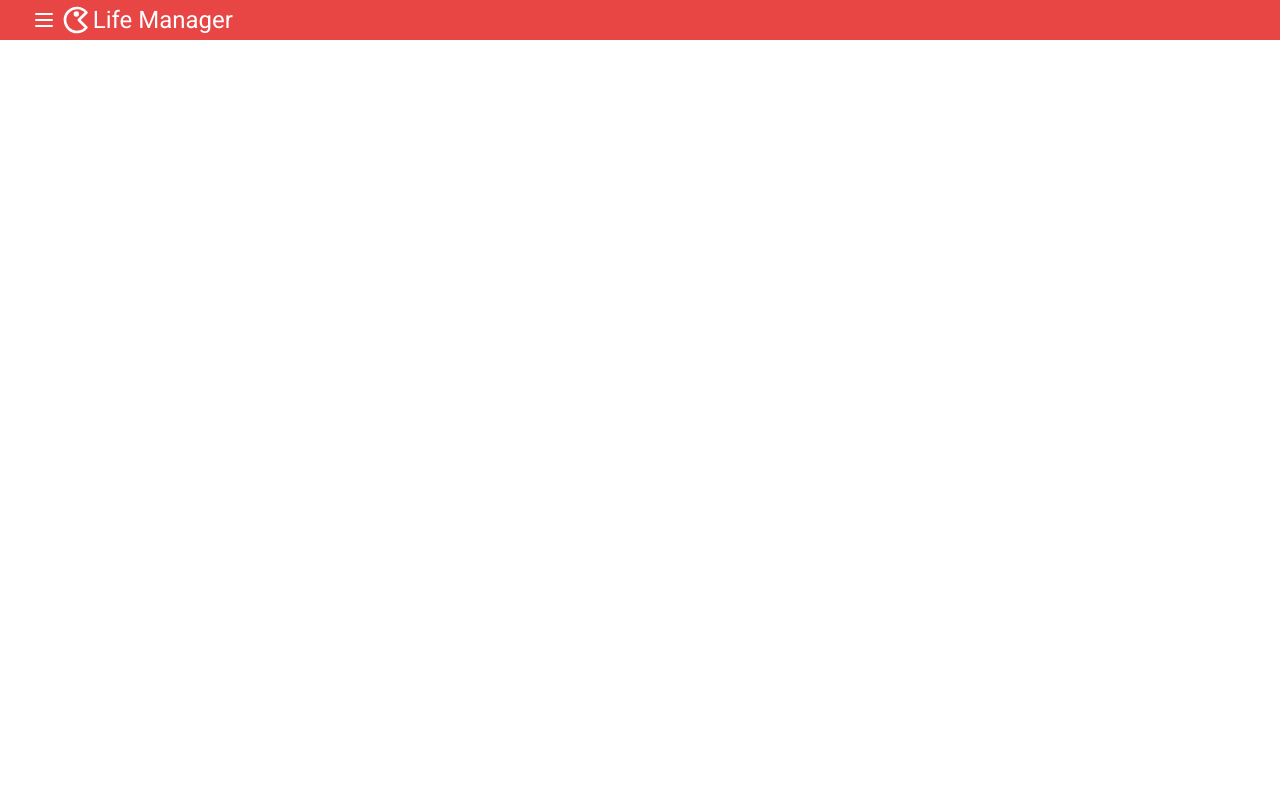
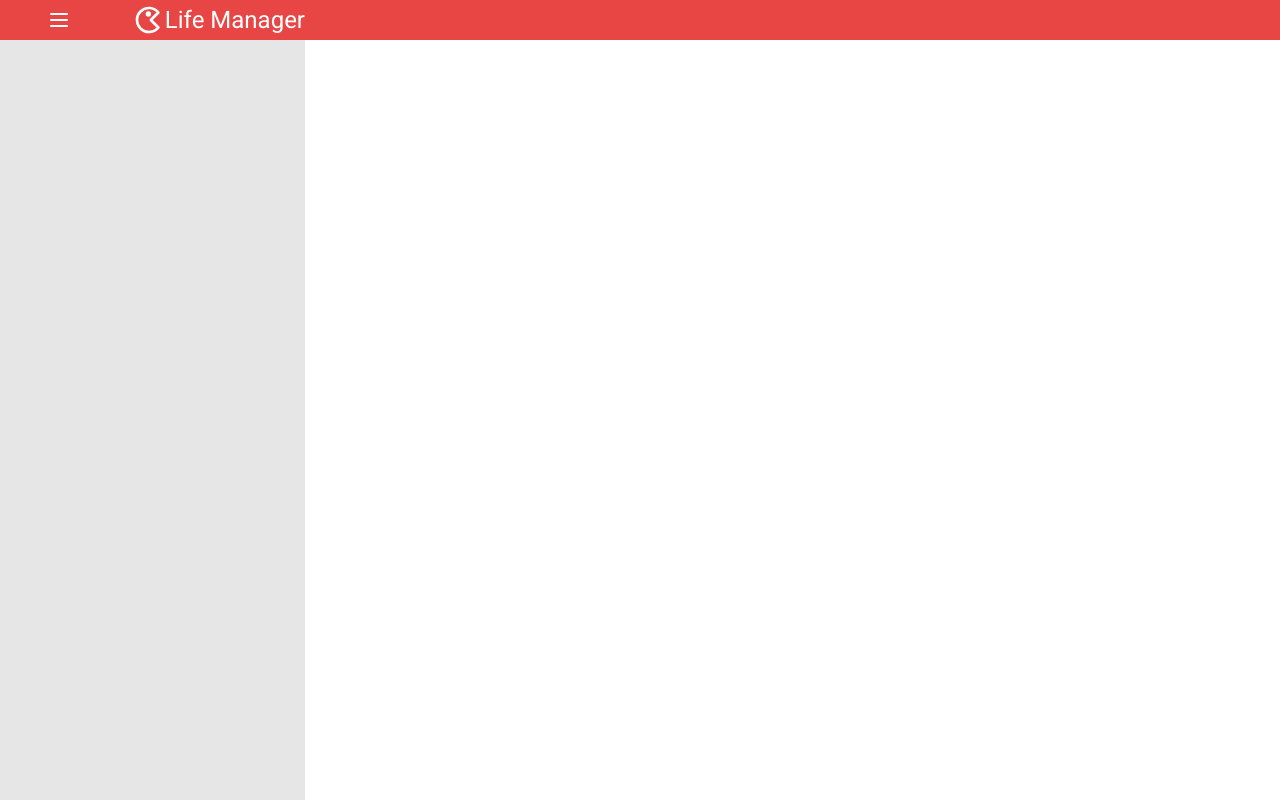
Before and after one commit to alessandrovinciabc/life-manager, a website built with webpack: page index.html in a window 1280 px wide. Built offline with nearby package versions, Linux system fonts and the light colour scheme.

Commit message:
Fix header elements position, add menu and main containers

```diff
--- a/css/main.css
+++ b/css/main.css
@@ -17,30 +17,44 @@ body {
 
 /*Styles*/
 
+:root {
+    --header-height: 2.5rem;
+}
+
 body {
     font-family: 'Roboto', sans-serif;
     color: #151515;
 }
 
+/*Header Stuff*/
 .header {
     display: flex;
     justify-content: flex-start;
     align-items: center;
 
-    height: 2.5rem;
+    height: var(--header-height);
     background-color: #e84545;
     color: white;
     font-size: 1.5rem;
+
+    padding: 0 42px;
 }
 
 .header-main {
     display: flex;
     align-items: center;
-
-    padding-left: 1.7rem;
+    justify-content: space-between;
 
     cursor: default;
     user-select: none;
+
+    width: calc(305px - 42px);
+}
+
+.header-logo {
+    display: flex;
+    justify-content: center;
+    align-items: center;
 }
 
 .btn-menu {
@@ -96,3 +110,19 @@ body {
     filter: invert(99%) sepia(0%) saturate(2%) hue-rotate(262deg)
         brightness(106%) contrast(101%);
 }
+
+/*Main*/
+.main-container {
+    display: flex;
+    height: calc(100% - var(--header-height));
+}
+
+.main-container > .menu {
+    background-color: #e6e6e6;
+    width: 305px;
+    height: 100%;
+}
+
+.main-container > .content {
+    height: 100%;
+}
--- a/index.html
+++ b/index.html
@@ -10,7 +10,7 @@
     </head>
     <body>
         <div class="header">
-            <h1 class="header-main">
+            <div class="header-main">
                 <button class="btn-menu tooltip">
                     <img
                         class="header-icon-menu"
@@ -19,14 +19,21 @@
                     />
                     <span class="tooltip-text"> Open menu </span>
                 </button>
+                <h1>
+                    <span class="header-logo">
                         <img
                             class="header-icon-logo"
                             src="./img/tabler-icon-pacman.svg"
                             alt="pacman logo"
                         />
                         Life Manager
+                    </span>
                 </h1>
-            <div class="header-buttons"></div>
+            </div>
+        </div>
+        <div class="main-container">
+            <div class="menu"></div>
+            <div class="content"></div>
         </div>
         <script src="./dist/bundle.js"></script>
     </body>
```
Lines whose indentation alone changed are shown as unchanged.
